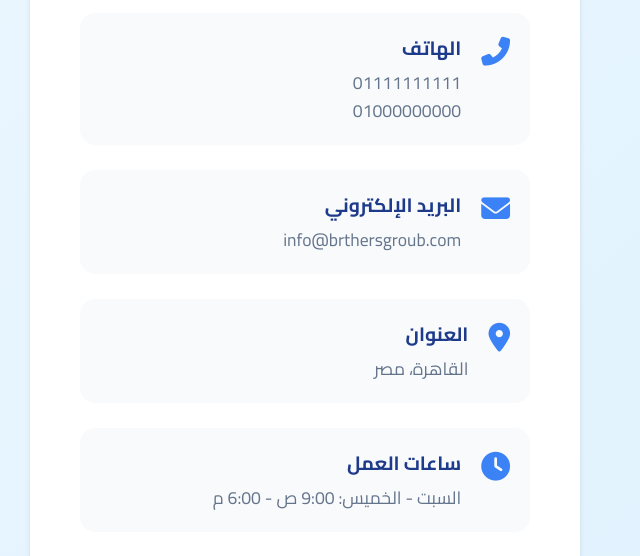
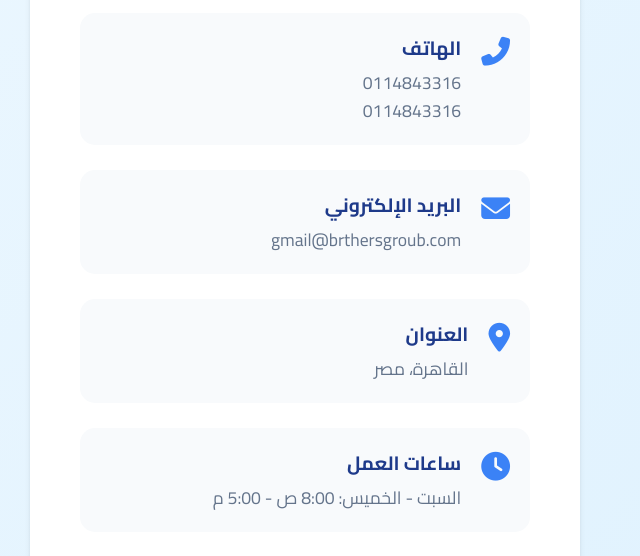
Before and after one commit to SeifPRO0/Joba2, a plain HTML site: page contact.html in a window 1280 px wide. Shown: the part 380-936 px from the top of the page, 640-1280 px from the left. Drawn offline with Linux system fonts and the light colour scheme.

Commit message:
add number and whtsapp

```diff
--- a/contact.html
+++ b/contact.html
@@ -35,8 +35,8 @@
                             <i class="fas fa-phone-alt"></i>
                             <div>
                                 <h4>الهاتف</h4>
-                                <p>01111111111</p>
-                                <p>01000000000</p>
+                                <p>0114843316</p>
+                                <p>0114843316</p>
                             </div>
                         </div>
 
@@ -44,7 +44,7 @@
                             <i class="fas fa-envelope"></i>
                             <div>
                                 <h4>البريد الإلكتروني</h4>
-                                <p>info@brthersgroub.com</p>
+                                <p>gmail@brthersgroub.com</p>
                             </div>
                         </div>
 
@@ -60,7 +60,7 @@
                             <i class="fas fa-clock"></i>
                             <div>
                                 <h4>ساعات العمل</h4>
-                                <p>السبت - الخميس: 9:00 ص - 6:00 م</p>
+                                <p>السبت - الخميس: 8:00 ص - 5:00 م</p>
                             </div>
                         </div>
                     </div>
@@ -68,7 +68,7 @@
                     <div class="social-links-contact">
                         <a href="#" class="facebook"><i class="fab fa-facebook-f"></i></a>
                         <a href="#" class="instagram"><i class="fab fa-instagram"></i></a>
-                        <a href="#" class="whatsapp"><i class="fab fa-whatsapp"></i></a>
+                        <a href="https://api.whatsapp.com/send?phone=201144843316&text=استفسار%20من%20موقع%20Brothers%20Group" class="whatsapp"><i class="fab fa-whatsapp"></i></a>
                         <a href="#" class="telegram"><i class="fab fa-telegram-plane"></i></a>
                     </div>
                 </div>
```
